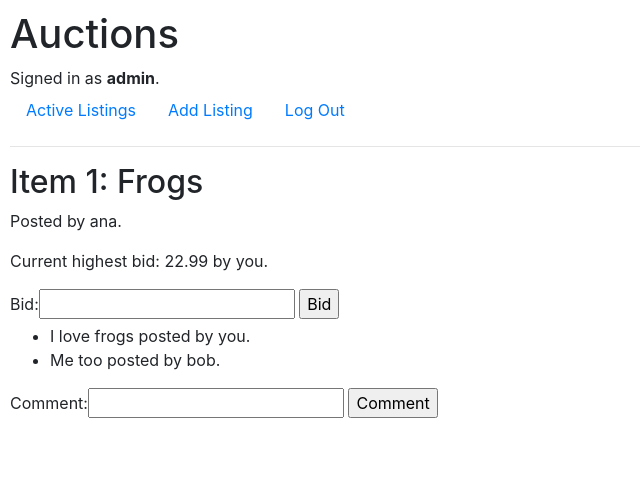
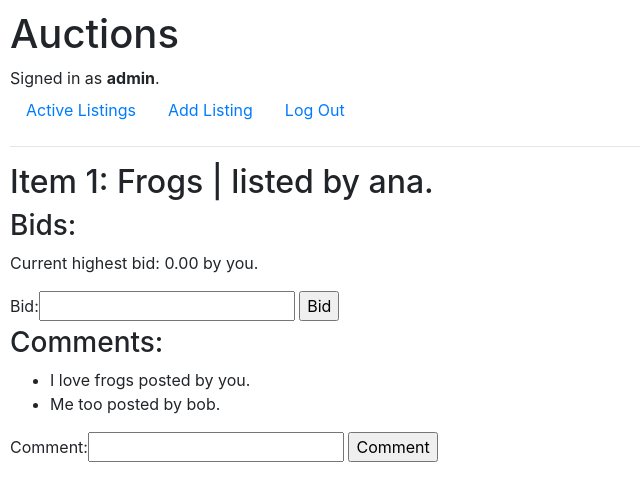
Before and after one commit to Agathasta/Django_commerce, a Django app: page /item/1 in a window 1280 px wide. Shown: the top 501 px of the page, without its empty margins (0-640 px from the left). Run offline with Django 3.2, Linux system fonts and the light colour scheme; a user stored in the database is signed in; data comes from the database, SQL or seed files in the repository; both versions use the stored data as it was after the commit; some libraries are stand-ins or nearby versions.

Commit message:
Fix current price so that it_s shown on index page

```diff
--- a/auctions/models.py
+++ b/auctions/models.py
@@ -17,10 +17,17 @@ class Listing(models.Model):
     title = models.CharField(max_length=32)
     description = models.CharField(max_length=640)
     start_bid = models.DecimalField(max_digits=7, decimal_places=2)
+    current_price = models.DecimalField(max_digits=7, decimal_places=2)
     image_url = models.URLField(max_length=200, blank=True)
 
+    def save(self, *args, **kwargs):
+        if self.current_price is None:
+            self.current_price = self.start_bid
+        super().save(*args, **kwargs)
+
     def __str__(self):
-        return f"{self.title}: posted by {self.user}, start bid was {self.start_bid}"
+        return f"{self.title}: listed by {self.user}, current price is {self.start_bid}"
+
 
 class Bid(models.Model):
     listing = models.ForeignKey(Listing, on_delete=models.CASCADE, related_name='bids')
@@ -28,7 +35,8 @@ class Bid(models.Model):
     bid = models.DecimalField(max_digits=7, decimal_places=2)
 
     def __str__(self):
-        return f"Bid of {self.bid} on {self.listing} by {self.user}"
+        return f"Bid of {self.bid}€ on {self.listing} by {self.user}"
+
 
 class Comment(models.Model):
     listing = models.ForeignKey(Listing, on_delete=models.CASCADE, related_name='comments')
--- a/auctions/templates/auctions/index.html
+++ b/auctions/templates/auctions/index.html
@@ -5,8 +5,8 @@
 
 <ul>
     {% for listing in listings %}
-    <li><a href="{% url 'item' listing.id %}">Product: {{ listing.title }}</a> | Listed by: {{ listing.user }} | Current
-        price: {{ listing.start_bid}} | Category: {{ listing.category }}</li>
+    <li><a href="{% url 'item' listing.id %}">{{ listing.title }}</a> | Listed by: {{ listing.user }} | Current
+        price: {{ listing.current_price }} | Category: {{ listing.category }}</li>
     {% endfor %}
 </ul>
 
--- a/auctions/templates/auctions/item.html
+++ b/auctions/templates/auctions/item.html
@@ -1,15 +1,20 @@
 {% extends "auctions/layout.html" %}
 
 {% block body %}
-<h2>Item {{ item.id }}: {{ item.title }}</h2>
-<p>Posted by {{ item.user }}.</p>
+<h2>Item {{ item.id }}: {{ item.title }} | listed by {{ item.user }}.</h2>
 
+<h3>Bids:</h3>
 <p>Current highest bid:
-  {{ max_bid }} {% if bid.user == user %} by you.{% endif %}
+  {{ item.current_price }} {% if bid.user == user %} by you.{% endif %}
 </p>
-
-{% if message %}
-<div>{{ message }}</div>
+{% if messages %}
+<div class="messages">
+  {% for message in messages %}
+  <div class="alert" role="alert">
+    <div {% if message.tags %} class="{{ message.tags }}" {% endif %}>{{ message }}</div>
+  </div>
+  {% endfor %}
+</div>
 {% endif %}
 
 <form method="post">
@@ -18,6 +23,7 @@
   <input type="submit" name="action" value="Bid">
 </form>
 
+<h3>Comments:</h3>
 <ul>
   {% for comment in comments %}
   <li>{{ comment.comment }} posted by {% if comment.user == user %}you{% else %}{{ comment.user }}{% endif %}.</li>
--- a/auctions/views.py
+++ b/auctions/views.py
@@ -1,11 +1,10 @@
 # ana | fjfjfjfj
 # bob | wasp
 # admin | adminadmin
-
+from django.contrib import messages
 from django.contrib.auth import authenticate, login, logout
 from django.contrib.auth.decorators import login_required
 from django.db import IntegrityError
-# from django.db.models import Max
 from django.http import HttpResponse, HttpResponseRedirect
 from django.shortcuts import render
 from django.urls import reverse
@@ -47,25 +46,19 @@ def item(request, item_id):
     bid = Bid.objects.filter(listing=item_id).order_by('-bid').first()
     comments = Comment.objects.filter(listing=item_id)
 
-    if bid == None:
-        max_bid = item.start_bid
-    else:
-        max_bid = bid.bid
-
     if request.method == 'POST':
         if request.POST['action'] == 'Bid':
             form_bid = NewBid(request.POST)
 
             if form_bid.is_valid():
-                if form_bid.cleaned_data['bid'] <= max_bid:
+                if form_bid.cleaned_data['bid'] <= item.current_price:
+                    messages.error(request, f"Your bid needs to be at least {item.current_price} high.")
                     return render(request, 'auctions/item.html', {
                         'item': item,
                         'bid': bid,
-                        'max_bid': max_bid,
                         'form_bid': form_bid,
                         'comments': comments,
                         'form_comment': NewComment(),
-                        'message': f"Your bid needs to be at least {max_bid} high."
                 })
                 else:
                     new_bid = Bid()
@@ -73,6 +66,9 @@ def item(request, item_id):
                     new_bid.listing = item
                     new_bid.user = request.user
                     new_bid.save()
+                    # To display highest bid in index page
+                    item.current_price = form_bid.cleaned_data['bid']
+                    item.save()
 
         elif request.POST['action'] == 'Comment':
             form_comment = NewComment(request.POST)
@@ -91,7 +87,6 @@ def item(request, item_id):
         return render(request, 'auctions/item.html', {
             'item': item,
             'bid': bid,
-            'max_bid': max_bid,
             'form_bid': NewBid(),
             'comments': comments,
             'form_comment': NewComment()
```
Also changed, not shown: auctions/migrations/0006_listing_current_price.py (added), db.sqlite3.
